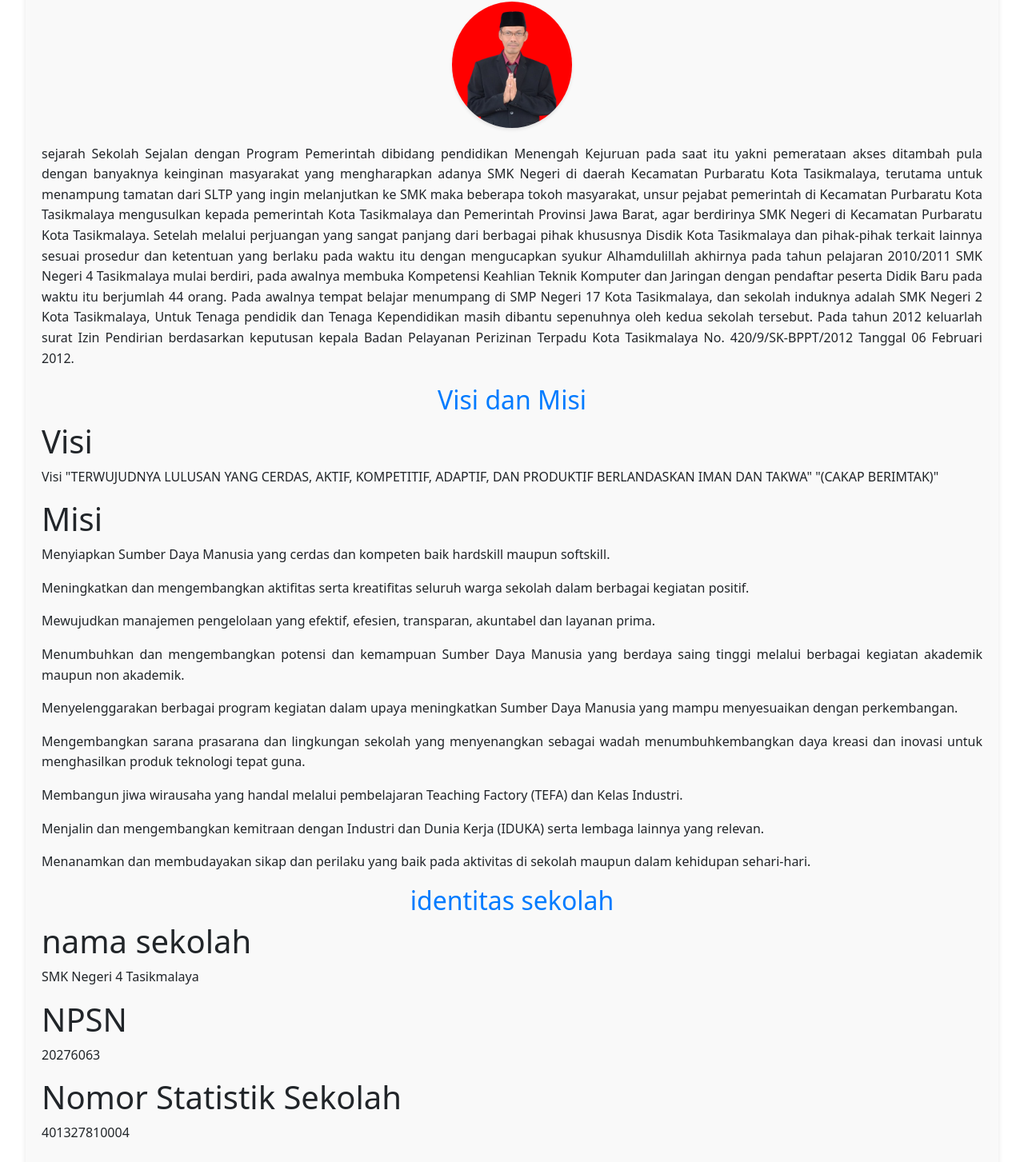
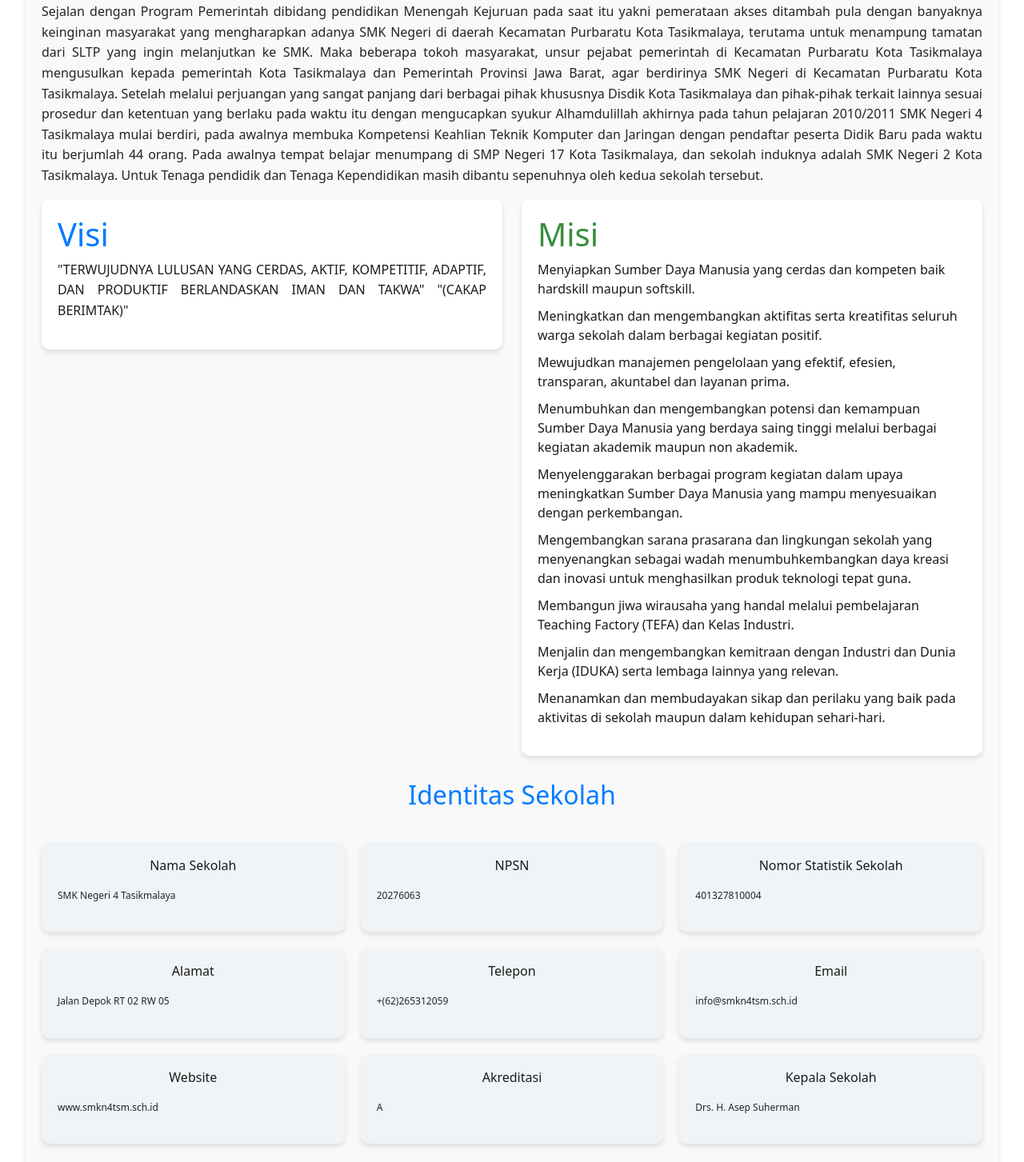
Before and after one commit to Aurayulia/websmk, a Nuxt app: page /ekstrakulikuler in a window 1280 px wide. Shown: the part 450-1903 px from the top of the page at 80% size. Built offline with nearby package versions, Linux system fonts and the light colour scheme.

Commit message:
Update index.vue

```diff
--- a/pages/ekstrakulikuler/index.vue
+++ b/pages/ekstrakulikuler/index.vue
@@ -1,79 +1,140 @@
 <template>
     <div class="container-fluid">
+        <!-- Card Pengunjung -->
         <div class="row">
-        <!-- Card Pengunjung -->
             <div class="col-lg-6">
-            <nuxt-link to="/pengunjung/tambah">
                 <div class="card bg-pengunjung rounded-5">
                     <div class="card-body">
+                        <!-- Optional: Content for the card can go here -->
                     </div>
                 </div>
-        </nuxt-link>
             </div>
         </div>
 
         <!-- Sejarah sekolah -->
         <section class="sambutan">
-        <h2>Sejarah sekolah</h2>
-        <img src="~/assets/kepsek.jpg" alt="Foto Kepala Sekolah" class="profile-pic" />
-
+            <h2>Sejarah Sekolah</h2>
             <p>
-            sejarah Sekolah
-            Sejalan dengan Program Pemerintah dibidang pendidikan Menengah Kejuruan pada saat itu yakni pemerataan akses ditambah pula dengan banyaknya keinginan masyarakat yang mengharapkan adanya SMK Negeri di daerah Kecamatan Purbaratu Kota Tasikmalaya, terutama untuk menampung tamatan dari SLTP yang ingin melanjutkan ke SMK maka beberapa tokoh masyarakat, unsur pejabat pemerintah di Kecamatan Purbaratu Kota Tasikmalaya mengusulkan kepada pemerintah Kota Tasikmalaya dan Pemerintah Provinsi Jawa Barat, agar berdirinya SMK Negeri di Kecamatan Purbaratu Kota Tasikmalaya. Setelah melalui perjuangan yang sangat panjang dari berbagai pihak khususnya Disdik Kota Tasikmalaya dan pihak-pihak terkait lainnya sesuai prosedur dan ketentuan yang berlaku pada waktu itu dengan mengucapkan syukur Alhamdulillah akhirnya pada tahun pelajaran 2010/2011 SMK Negeri 4 Tasikmalaya mulai berdiri, pada awalnya membuka Kompetensi Keahlian Teknik Komputer dan Jaringan dengan pendaftar peserta Didik Baru pada waktu itu berjumlah 44 orang. Pada awalnya tempat belajar menumpang di SMP Negeri 17 Kota Tasikmalaya, dan sekolah induknya adalah SMK Negeri 2 Kota Tasikmalaya, Untuk Tenaga pendidik dan Tenaga Kependidikan masih dibantu sepenuhnya oleh kedua sekolah tersebut.
-             Pada tahun 2012 keluarlah surat Izin Pendirian berdasarkan keputusan kepala Badan Pelayanan Perizinan Terpadu Kota Tasikmalaya No. 420/9/SK-BPPT/2012 Tanggal 06 Februari 2012.
+                Sejalan dengan Program Pemerintah dibidang pendidikan Menengah Kejuruan pada saat itu yakni pemerataan
+                akses ditambah pula dengan banyaknya keinginan masyarakat yang mengharapkan adanya SMK Negeri di daerah
+                Kecamatan Purbaratu Kota Tasikmalaya, terutama untuk menampung tamatan dari SLTP yang ingin melanjutkan
+                ke SMK.
+                Maka beberapa tokoh masyarakat, unsur pejabat pemerintah di Kecamatan Purbaratu Kota Tasikmalaya
+                mengusulkan
+                kepada pemerintah Kota Tasikmalaya dan Pemerintah Provinsi Jawa Barat, agar berdirinya SMK Negeri di
+                Kecamatan
+                Purbaratu Kota Tasikmalaya. Setelah melalui perjuangan yang sangat panjang dari berbagai pihak khususnya
+                Disdik Kota Tasikmalaya dan pihak-pihak terkait lainnya sesuai prosedur dan ketentuan yang berlaku pada
+                waktu
+                itu dengan mengucapkan syukur Alhamdulillah akhirnya pada tahun pelajaran 2010/2011 SMK Negeri 4
+                Tasikmalaya
+                mulai berdiri, pada awalnya membuka Kompetensi Keahlian Teknik Komputer dan Jaringan dengan pendaftar
+                peserta
+                Didik Baru pada waktu itu berjumlah 44 orang. Pada awalnya tempat belajar menumpang di SMP Negeri 17
+                Kota
+                Tasikmalaya, dan sekolah induknya adalah SMK Negeri 2 Kota Tasikmalaya. Untuk Tenaga pendidik dan Tenaga
+                Kependidikan masih dibantu sepenuhnya oleh kedua sekolah tersebut.
             </p>
 
-        <p class="signature">
-        </p>
-
-
-        <h2>Visi dan Misi</h2>
-
+            <!-- Visi and Misi in Separate Boxes -->
+            <div class="row">
+                <div class="col-md-6">
+                    <div class="visi-box">
                         <h1>Visi</h1>
                         <p>
-        Visi
-"TERWUJUDNYA LULUSAN YANG CERDAS, AKTIF, KOMPETITIF, ADAPTIF, DAN PRODUKTIF BERLANDASKAN IMAN DAN TAKWA"
+                            "TERWUJUDNYA LULUSAN YANG CERDAS, AKTIF, KOMPETITIF, ADAPTIF, DAN PRODUKTIF BERLANDASKAN
+                            IMAN DAN TAKWA"
                             "(CAKAP BERIMTAK)"
                         </p>
+                    </div>
+                </div>
 
+                <div class="col-md-6">
+                    <div class="misi-box">
                         <h1>Misi</h1>
+                        <ul>
+                            <li>Menyiapkan Sumber Daya Manusia yang cerdas dan kompeten baik hardskill maupun softskill.
+                            </li>
+                            <li>Meningkatkan dan mengembangkan aktifitas serta kreatifitas seluruh warga sekolah dalam
+                                berbagai
+                                kegiatan positif.</li>
+                            <li>Mewujudkan manajemen pengelolaan yang efektif, efesien, transparan, akuntabel dan
+                                layanan prima.</li>
+                            <li>Menumbuhkan dan mengembangkan potensi dan kemampuan Sumber Daya Manusia yang berdaya
+                                saing tinggi
+                                melalui berbagai kegiatan akademik maupun non akademik.</li>
+                            <li>Menyelenggarakan berbagai program kegiatan dalam upaya meningkatkan Sumber Daya Manusia
+                                yang mampu
+                                menyesuaikan dengan perkembangan.</li>
+                            <li>Mengembangkan sarana prasarana dan lingkungan sekolah yang menyenangkan sebagai wadah
+                                menumbuhkembangkan daya kreasi dan inovasi untuk menghasilkan produk teknologi tepat
+                                guna.</li>
+                            <li>Membangun jiwa wirausaha yang handal melalui pembelajaran Teaching Factory (TEFA) dan
+                                Kelas Industri.
+                            </li>
+                            <li>Menjalin dan mengembangkan kemitraan dengan Industri dan Dunia Kerja (IDUKA) serta
+                                lembaga lainnya
+                                yang relevan.</li>
+                            <li>Menanamkan dan membudayakan sikap dan perilaku yang baik pada aktivitas di sekolah
+                                maupun dalam
+                                kehidupan sehari-hari.</li>
+                        </ul>
+                    </div>
+                </div>
+            </div>
 
-<p>Menyiapkan Sumber Daya Manusia yang cerdas dan kompeten baik hardskill maupun softskill.</p>
-<p>Meningkatkan dan mengembangkan aktifitas serta kreatifitas seluruh warga sekolah dalam berbagai kegiatan positif.</p>
-<p>Mewujudkan manajemen pengelolaan yang efektif, efesien, transparan, akuntabel dan layanan prima.</p>
-<p>Menumbuhkan dan mengembangkan potensi dan kemampuan Sumber Daya Manusia yang berdaya saing tinggi melalui berbagai kegiatan akademik maupun non akademik.</p>
-<p>Menyelenggarakan berbagai program kegiatan dalam upaya meningkatkan Sumber Daya Manusia yang mampu menyesuaikan dengan perkembangan.</p>
-<p>Mengembangkan sarana prasarana dan lingkungan sekolah yang menyenangkan sebagai wadah menumbuhkembangkan daya kreasi dan inovasi untuk menghasilkan produk teknologi tepat guna.</p>
-<p>Membangun jiwa wirausaha yang handal melalui pembelajaran Teaching Factory (TEFA) dan Kelas Industri.</p>
-<p>Menjalin dan mengembangkan kemitraan dengan Industri dan Dunia Kerja (IDUKA) serta lembaga lainnya yang relevan.</p>
-<p>Menanamkan dan membudayakan sikap dan perilaku yang baik pada aktivitas di sekolah maupun dalam kehidupan sehari-hari.</p>
+            <!-- Identitas Sekolah in Boxes -->
+            <h2>Identitas Sekolah</h2>
 
+            <div class="identitas-sekolah">
+                <div class="box">
+                    <h1>Nama Sekolah</h1>
+                    <p>SMK Negeri 4 Tasikmalaya</p>
+                </div>
 
+                <div class="box">
+                    <h1>NPSN</h1>
+                    <p>20276063</p>
+                </div>
 
-<h2>identitas sekolah</h2>
-
-
-<h1>nama sekolah</h1>
-
-<p>SMK Negeri 4 Tasikmalaya</p>
-
-<h1>NPSN</h1>
-
-<p>20276063</p>
-
+                <div class="box">
                     <h1>Nomor Statistik Sekolah</h1>
                     <p>401327810004</p>
+                </div>
 
+                <div class="box">
                     <h1>Alamat</h1>
+                    <p>Jalan Depok RT 02 RW 05</p>
+                </div>
 
-<p>Jalan Depok RT 02 RW 05</p>
-
+                <div class="box">
                     <h1>Telepon</h1>
                     <p>+(62)265312059</p>
+                </div>
 
+                <div class="box">
                     <h1>Email</h1>
                     <p>info@smkn4tsm.sch.id</p>
+                </div>
 
+                <!-- Additional Box Example 1 -->
+                <div class="box">
+                    <h1>Website</h1>
+                    <p>www.smkn4tsm.sch.id</p>
+                </div>
+
+                <!-- Additional Box Example 2 -->
+                <div class="box">
+                    <h1>Akreditasi</h1>
+                    <p>A</p>
+                </div>
+
+                <!-- Additional Box Example 3 -->
+                <div class="box">
+                    <h1>Kepala Sekolah</h1>
+                    <p>Drs. H. Asep Suherman</p>
+                </div>
+            </div>
         </section>
     </div>
 </template>
@@ -90,6 +151,7 @@
     padding: 20px;
 }
 
+/* Card Pengunjung */
 .card {
     height: 250px;
     box-shadow: 3px 1px 10px #424242;
@@ -110,6 +172,7 @@
     font-family: Arial, sans-serif;
 }
 
+/* Sejarah Sekolah Section */
 .sambutan {
     margin-top: 30px;
     background: #f9f9f9;
@@ -128,12 +191,87 @@
     line-height: 1.6;
 }
 
-  .profile-pic {
-    display: block;
-    max-width: 150px;
-    margin: 0 auto 20px auto;
-    border-radius: 50%;
-    box-shadow: 0 2px 4px rgba(0, 0, 0, 0.1);
+/* Visi Box */
+.visi-box {
+    background-color: #ffffff;
+    padding: 20px;
+    border-radius: 10px;
+    box-shadow: 0 4px 6px rgba(0, 0, 0, 0.1);
+}
+
+.visi-box h1 {
+    color: #007bff;
+}
+
+.visi-box p {
+    text-align: justify;
+    line-height: 1.6;
+    color: #1a1b1b;
+}
+
+/* Misi Box */
+.misi-box {
+    background-color: #ffffff;
+    padding: 20px;
+    border-radius: 10px;
+    box-shadow: 0 4px 6px rgba(0, 0, 0, 0.1);
+    margin-bottom: 30px;
+    /* Add margin bottom to separate Misi and Identitas */
+}
+
+.misi-box h1 {
+    color: #388e3c;
+}
+
+.misi-box ul {
+    list-style-type: none;
+    padding: 0;
+}
+
+.misi-box li {
+    margin-bottom: 10px;
+    color: #1a1b1b;
+}
+
+/* Identitas Sekolah Section */
+.identitas-sekolah {
+    display: flex;
+    flex-wrap: wrap;
+    gap: 20px;
+    margin-top: 40px;
+    /* Adjust the margin-top for more space */
+    margin-bottom: 40px;
+}
+
+.identitas-sekolah h2 {
+    margin-top: 20px;
+    margin-bottom: 20px;
+    color: #1a1b1b;
+    text-align: center;
+}
+
+.identitas-sekolah .box {
+    flex: 1 1 calc(33% - 20px);
+    /* Adjusted for 3 boxes in a row */
+    background: #f0f4f7;
+    padding: 20px;
+    border-radius: 10px;
+    box-shadow: 0 4px 6px rgba(0, 0, 0, 0.1);
+    font-size: 14px;
+    text-align: center;
+    display: flex;
+    flex-direction: column;
+    justify-content: center;
+}
+
+.identitas-sekolah h1 {
+    color: #1a1b1b;
+    font-size: 16px;
+}
+
+.identitas-sekolah p {
+    font-size: 12px;
+    margin-top: 10px;
 }
 
 .signature {
```
Lines whose indentation alone changed are shown as unchanged.
